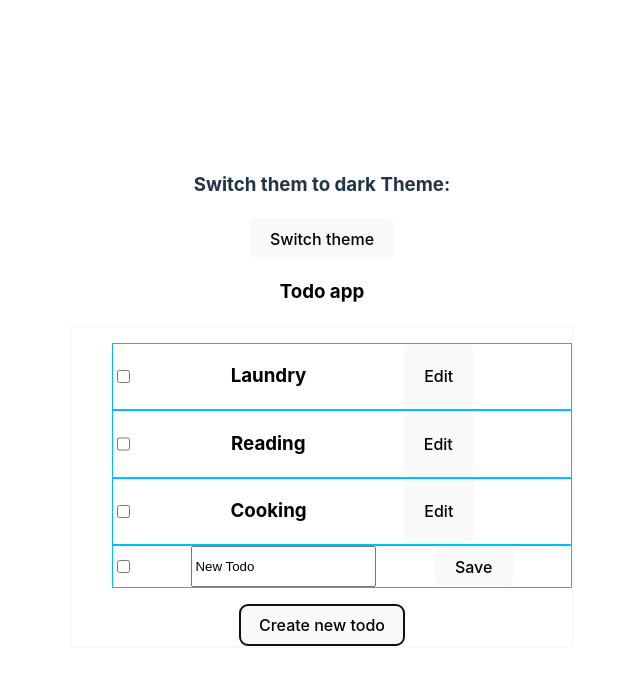
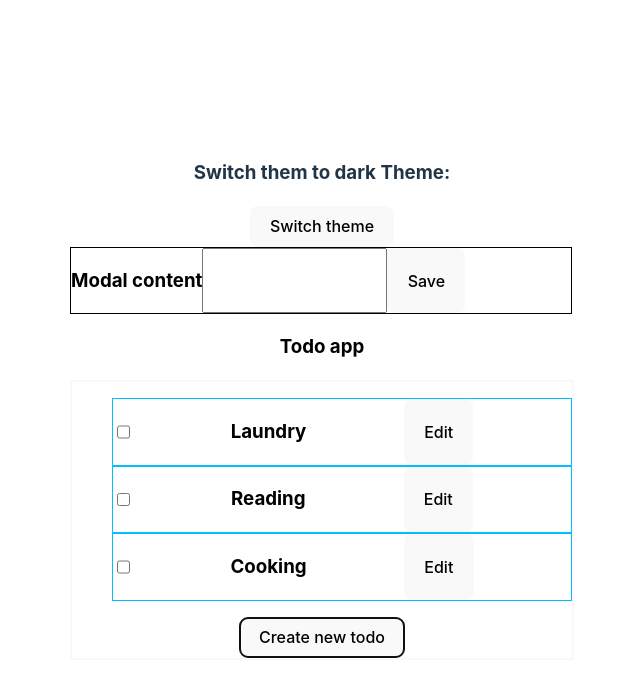
Before and after one commit to nevinm/Redux-study, a React (Vite) app: page / in a window 1280 px wide. Both pictures are taken after a click on the button "Create new todo". Shown: the top 696 px of the page, without its empty margins (318-958 px from the left). Built offline with nearby package versions, Linux system fonts and the light colour scheme.

Commit message:
Partial modal

```diff
--- a/src/App.css
+++ b/src/App.css
@@ -77,3 +77,15 @@
   background-color: black;
   color: white;
 }
+
+.modal-container {
+  display: none;
+  border: 1px solid black;
+  width: 500px;
+  height: auto;
+}
+
+.modal-container.visible {
+  display: flex;
+  z-index: 1000;
+}
--- /dev/null
+++ b/src/components/Modal.jsx
@@ -0,0 +1,29 @@
+import React, { useState } from 'react';
+import { useModal } from '../customHooks/useModal';
+
+export const Modal = ({ handleSaveModal, isOpen }) => {
+    const [todo, setTodo] = useState("");
+    const { closeModal, modalRef } = useModal();
+
+    const handleChangeModalInput = (e) => {
+        setTodo(e.target.value)
+    }
+
+    const handleSave = () => {
+        closeModal()
+        handleSaveModal({
+            title: todo,
+            done: false,
+            isEditing: false,
+            id: Date.now()
+        });
+    }
+
+    return (
+        <div className={`modal-container ${isOpen ? 'visible' : ""}`} ref={modalRef}>
+            <h3>Modal content</h3>
+            <input type='text' value={todo} onChange={(e) => handleChangeModalInput(e)} />
+            <button onClick={handleSave}>Save</button>
+        </div>
+    )
+};
--- a/src/components/Todo.jsx
+++ b/src/components/Todo.jsx
@@ -1,6 +1,9 @@
 import { useState, useContext } from "react"
 import { ThemeSwitcher } from "./ThemeSwitcher"
 import { ThemeContext } from "../context/ThemeProvider"
+import { useModal } from "../customHooks/useModal"
+import { Modal } from "../components/Modal"
+
 const initialTodos = [
     {
         title: "Laundry",
@@ -25,6 +28,7 @@ const initialTodos = [
 export const Todo = () => {
     const [todos, setTodos] = useState(initialTodos)
     const { theme } = useContext(ThemeContext);
+    const { isOpen, openModal } = useModal()
 
     const handleInputChange = (e, todo) => {
         const { id } = todo
@@ -68,17 +72,16 @@ export const Todo = () => {
     }
 
     const handleCreateNewTodo = () => {
-        const newTodo = {
-            title: "New Todo",
-            done: false,
-            isEditing: true,
-            id: Date.now() + todos.length
-        };
+        openModal()
+    };
+
+    const handleSaveModal = (newTodo) => {
         setTodos([...todos, newTodo]);
-    };
+    }
 
     return (
         <div className={`app ${theme}`}>
+            <Modal isOpen={isOpen} handleSaveModal={handleSaveModal} />
             <h3>
                 Todo app
             </h3>
--- /dev/null
+++ b/src/customHooks/useModal.js
@@ -0,0 +1,17 @@
+import { useRef, useState } from 'react';
+
+export const useModal = () => {
+    const [isOpen, setIsOpen] = useState(false)
+    const modalRef = useRef(null)
+    const openModal = () => {
+        setIsOpen(true)
+    }
+
+    const closeModal = () => {
+        setIsOpen(false)
+    }
+
+    return {
+        isOpen, openModal, closeModal, modalRef
+    }
+}
```
